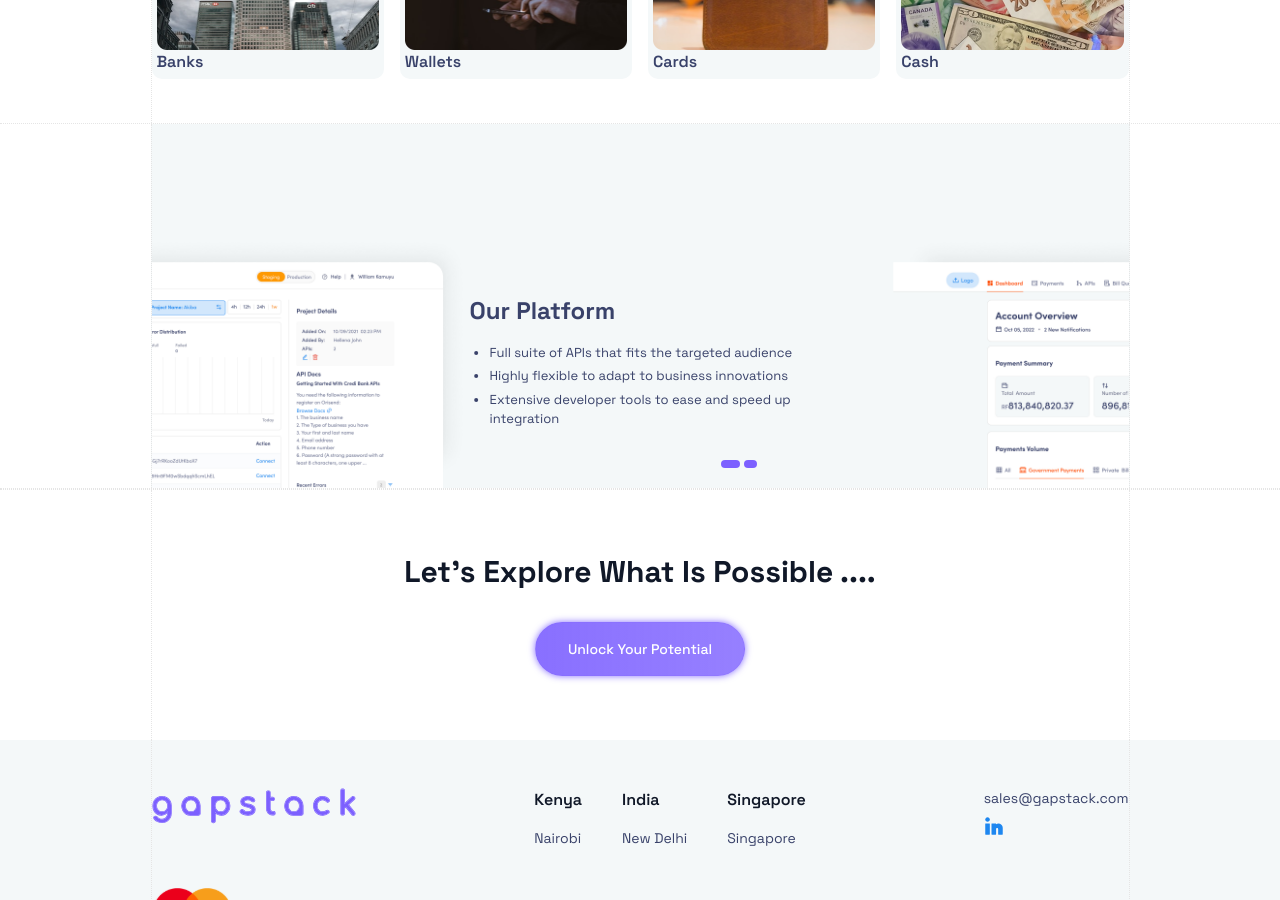
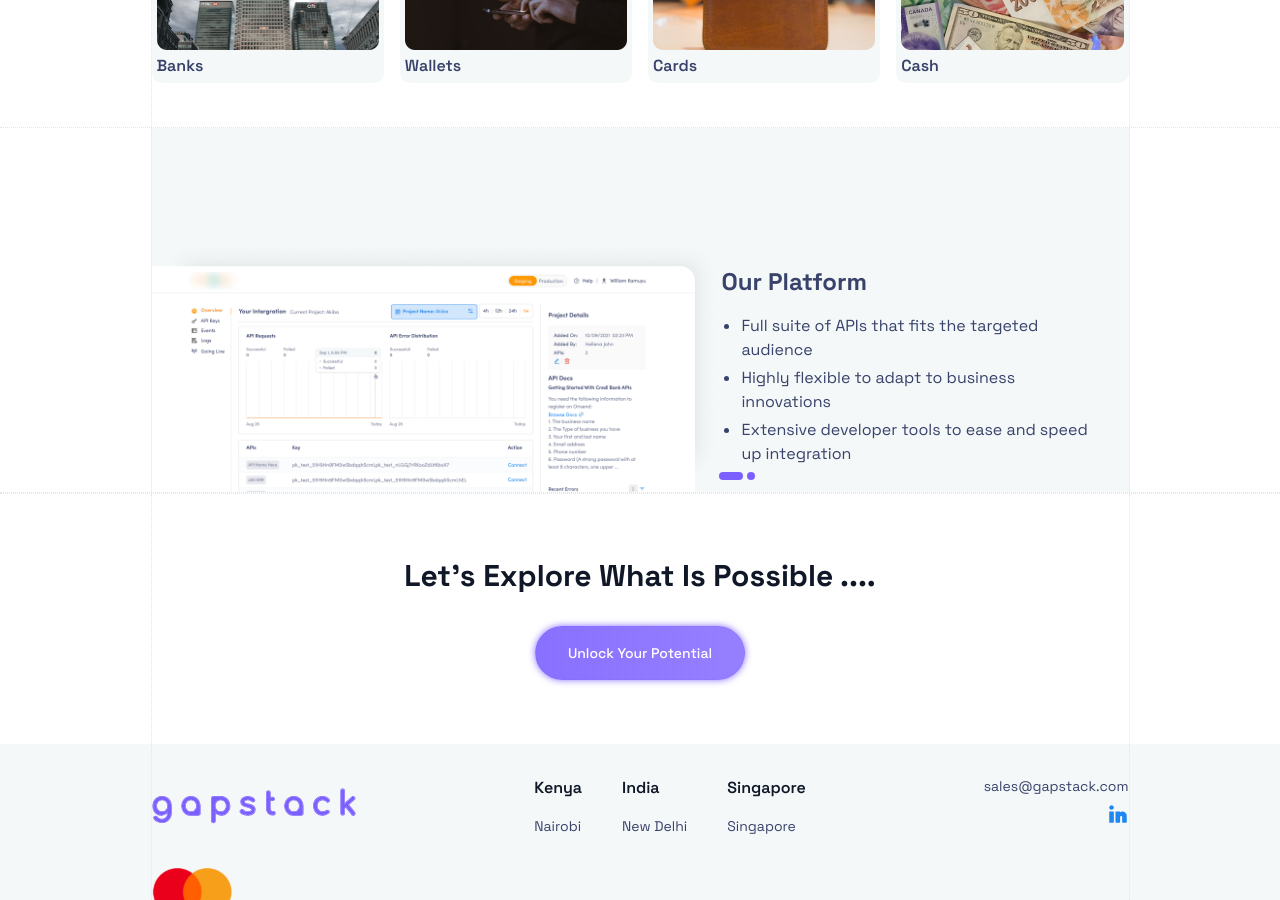
Before and after one commit to realgapstack/website, a React (Vite) app: page / in a window 1280 px wide. Shown: the part 1900-2800 px from the top of the page. Built offline with nearby package versions, Linux system fonts and the light colour scheme.

Commit message:
feat: Enhance layout and styling across components for improved responsiveness and visual consistency

```diff
--- a/src/components/CustomCarousel.tsx
+++ b/src/components/CustomCarousel.tsx
@@ -47,17 +47,19 @@ export function CustomCarousel({ slides, className }: CustomCarouselProps) {
         <CarouselContent>
           {slides.map((slide, index) => (
             <CarouselItem key={index}>
-              <div className="grid grid-cols-1 md:grid-cols-12">
-                <div className="md:col-span-7 min-h-[236px]">
+              <div className="grid grid-cols-1 gap-4 md:grid-cols-12 md:gap-0">
+                <div className="md:col-span-7 min-h-[200px] md:min-h-[236px]">
                   <img
                     src={slide.image}
                     alt={`${slide.title} screenshot`}
-                    className="object-cover w-full h-full rounded-tr-lg"
+                    className="object-cover w-full h-full rounded-lg md:rounded-tr-lg md:rounded-bl-none md:rounded-tl-none md:rounded-br-none"
                   />
                 </div>
-                <div className="flex flex-col justify-center md:col-span-5 md:pr-6">
-                  <h2 className="mb-4 text-2xl font-bold">{slide.title}</h2>
-                  <ul className="pl-5 space-y-1 list-disc">
+                <div className="flex flex-col justify-center px-4 pb-12 md:col-span-5 md:px-0 md:pr-6 md:pb-0">
+                  <h2 className="mb-3 text-lg font-bold md:text-2xl md:mb-4">
+                    {slide.title}
+                  </h2>
+                  <ul className="pl-4 space-y-1 text-sm list-disc md:pl-5 md:text-base">
                     {slide.bullets.map((b, i) => (
                       <li key={i}>{b}</li>
                     ))}
@@ -69,7 +71,7 @@ export function CustomCarousel({ slides, className }: CustomCarouselProps) {
         </CarouselContent>
       </Carousel>
       <div
-        className="absolute right-[38%] flex items-center gap-1 bottom-5 bg-background"
+        className="absolute left-1/2 transform -translate-x-1/2 md:right-[34.7%] md:left-auto md:transform-none flex items-center gap-1 bottom-3 md:bottom-2 bg-background px-2 py-1 rounded-full"
         role="tablist"
         aria-label="Carousel indicators"
       >
@@ -80,7 +82,7 @@ export function CustomCarousel({ slides, className }: CustomCarouselProps) {
               key={dotIndex}
               onClick={() => api?.scrollTo(dotIndex)}
               className={`h-2 rounded-full transition-all duration-300 bg-purple-primary ${
-                active ? " w-6" : "w-2"
+                active ? "w-4 md:w-6" : "w-2"
               }`}
               aria-label={`Go to slide ${dotIndex + 1}`}
               aria-selected={active}
--- a/src/components/PaymentMethods.tsx
+++ b/src/components/PaymentMethods.tsx
@@ -31,21 +31,22 @@ const paymentMethods: PaymentMethod[] = [
 
 export default function PaymentMethods() {
   return (
-    <Section className="pt-12 pb-11">
-      <h2 className="mb-8 text-2xl font-bold text-center text-gray-900 md:text-3xl md:mb-12">
+    <Section className="pt-8 pb-8 md:pt-12 md:pb-11">
+      <h2 className="mb-6 text-xl font-bold text-center text-gray-900 md:text-3xl md:mb-12">
         Payment Methods Suited To Your Customers
       </h2>
-      <div className="grid grid-cols-2 gap-3 lg:grid-cols-4 md:gap-4">
+      <div className="grid grid-cols-2 gap-3 md:grid-cols-4 md:gap-4">
         {paymentMethods.map((method, index) => (
-          <div key={index} className="p-[5px] bg-background rounded-[10px]">
+          <div
+            key={index}
+            className="p-3 bg-background rounded-[10px] md:p-[5px]"
+          >
             <img
               src={method.image}
               alt={method.alt}
-              // width={223}
-              // height={100}
-              className="w-full h-auto"
+              className="w-full h-auto mb-2 md:mb-1"
             />
-            <h3 className="text-sm font-semibold md:text-base">
+            <h3 className="text-xs font-semibold text-center md:text-base md:text-left">
               {method.title}
             </h3>
           </div>
--- a/src/components/Section.tsx
+++ b/src/components/Section.tsx
@@ -1,7 +1,7 @@
 function Section({
   children,
-  className,
-  wrapperClassName,
+  className = "",
+  wrapperClassName = "",
 }: {
   children?: React.ReactNode;
   className?: string;
--- a/src/components/layout/Footer.tsx
+++ b/src/components/layout/Footer.tsx
@@ -18,23 +18,31 @@ const FooterLocationItem = ({
 export default function Footer() {
   return (
     <footer className="bg-background">
-      <div className="max-w-[979px] mx-auto border-l border-r border-dotted border-grey pt-12 pb-7">
-        <div className="flex justify-between pb-10">
-          <div className="col-span-2 md:col-span-1">
+      <div className="max-w-[979px] mx-auto border-l border-r border-dotted border-grey pt-8 pb-7 px-4 md:px-0">
+        <div className="flex flex-col gap-8 pb-8 md:flex-row md:justify-between md:gap-0">
+          <div className="flex items-center justify-start flex-shrink-0">
             <Link to="/">
               <img
                 src="/logo_two.svg"
                 alt="Gapstack Logo"
-                className="w-auto h-9"
+                className="w-auto h-8 md:h-9"
               />
             </Link>
           </div>
-          <div className="flex gap-10">
-            <FooterLocationItem location="Kenya" address="Nairobi" />
-            <FooterLocationItem location="India" address="New Delhi" />
-            <FooterLocationItem location="Singapore" address="Singapore" />
+
+          <div className="flex flex-wrap items-start gap-6 md:items-center md:gap-10">
+            <div className="flex-1 min-w-0 md:flex-initial">
+              <FooterLocationItem location="Kenya" address="Nairobi" />
+            </div>
+            <div className="flex-1 min-w-0 md:flex-initial">
+              <FooterLocationItem location="India" address="New Delhi" />
+            </div>
+            <div className="basis-full md:flex-initial">
+              <FooterLocationItem location="Singapore" address="Singapore" />
+            </div>
           </div>
-          <div className="flex flex-col gap-2">
+
+          <div className="flex flex-col items-start gap-2 md:items-end">
             <a
               href="mailto:sales@gapstack.com"
               className="text-sm text-purple hover:underline"
@@ -55,17 +63,21 @@ export default function Footer() {
             </a>
           </div>
         </div>
-        <div className="flex items-end justify-between">
-          <div>
+
+        {/* Bottom area: partner badge and copyright - center on mobile */}
+        <div className="flex flex-col items-center justify-between gap-4 md:flex-row md:items-end">
+          <div className="flex flex-col items-center md:items-start">
             <img
               src="/icons/mastercard.svg"
               alt="Mastercard"
-              className="w-auto h-12"
+              className="w-auto h-10 md:h-12"
             />
-            <p>Mastercard Partner</p>
+            <p className="text-sm text-center md:text-left">
+              Mastercard Partner
+            </p>
           </div>
           <div>
-            <p className="text-sm text-purple-primary">
+            <p className="text-sm text-center text-purple-primary md:text-right">
               Gapstack {new Date().getFullYear()}. All Rights Reserved
             </p>
           </div>
--- a/src/pages/GlobalPayments.tsx
+++ b/src/pages/GlobalPayments.tsx
@@ -175,7 +175,7 @@ const GlobalPayments = () => {
       </Section>
       <GapstackFeatures />
       <PaymentMethods />
-      <Section className="bg-background pt-28">
+      <Section className="pt-16 bg-background md:pt-28">
         <CustomCarousel slides={slides} />
       </Section>
       <div className="relative w-full h-px border-t border-dotted border-grey" />
--- a/src/pages/GlobalTrade.tsx
+++ b/src/pages/GlobalTrade.tsx
@@ -10,14 +10,14 @@ interface Feature {
 }
 
 const FeatureItem = ({ title, icon, bg, description }: Feature) => (
-  <div>
+  <div className="text-center md:text-left">
     <div
-      className={`flex items-center justify-center w-10 h-10 mb-2 rounded-full ${bg}`}
+      className={`flex items-center justify-center w-10 h-10 mb-2 mx-auto md:mx-0 rounded-full ${bg}`}
     >
       <img src={`/icons/${icon}.svg`} alt="" className="w-5 h-5" />
     </div>
-    <h3 className="text-xl font-semibold ">{title}</h3>
-    <p className="mt-2 text-gray-600">{description}</p>
+    <h3 className="text-lg font-semibold md:text-xl">{title}</h3>
+    <p className="mt-2 text-sm text-gray-600 md:text-base">{description}</p>
   </div>
 );
 
@@ -29,7 +29,7 @@ const GlobalTrade = () => {
       icon: "user-search-01",
       bg: "bg-orange/20",
       description:
-        "Our solution, powered by artificial intelligence and connected to key government and business databases, cuts from days to minutes KnowYourCustomer (KYC)and KnowYourBusiness (KYB) compliance, resulting in faster decision making.",
+        "Our solution, powered by artificial intelligence and connected to key government and business databases, cuts from days to minutes Know Your Customer (KYC) and Know Your Business (KYB) compliance, resulting in faster decision making.",
     },
     {
       title: "Supply Chain Finance",
@@ -50,17 +50,17 @@ const GlobalTrade = () => {
       icon: "tags",
       bg: "bg-green/20",
       description:
-        "We even provide the ERP tools for you tomanage business flows, optimise your finance and improve your credit scoring.",
+        "We even provide the ERP tools for you to manage business flows, optimise your finance and improve your credit scoring.",
     },
   ];
 
   return (
     <div>
-      <Section className="pt-10 text-center pb-7">
+      <Section className="px-4 pt-10 text-center pb-7">
         <h1 className="mb-4 text-2xl font-bold leading-tight md:text-5xl lg:text-5xl md:mb-6 text-balance">
           The single Digital Trade Financing Platform
         </h1>
-        <p className="text-gray-600 text-base text-[13px] mb-6 md:mb-8 max-w-2xl mx-auto leading-relaxed">
+        <p className="max-w-2xl mx-auto mb-6 text-sm leading-relaxed text-gray-600 md:text-base md:mb-8">
           At Gapstack, we digitize your buyer- supplier arrangements; unlock and
           accelerate funding from your international and domestic value chain
           while expanding your unique business relationships.
@@ -95,15 +95,15 @@ const GlobalTrade = () => {
         </div>
       </div>
 
-      <Section className="relative pt-10 bg-background">
-        <div className="relative mx-auto w-fit ">
+      <Section className="relative pt-6 md:pt-10 bg-background">
+        <div className="relative px-4 mx-auto w-fit">
           <img
             src="/images/bid_bonds.png"
             alt="Placeholder"
-            className="h-[27rem] w-auto"
+            className="h-64 md:h-[27rem] w-auto max-w-full"
           />
           {/* Gradient overlay on top of image (right fade) */}
-          <div className="pointer-events-none absolute right-0 left-0 bg-gradient-to-r from-[rgba(244,248,249,0)] to-[rgba(244,248,249,1)] h-14 bottom-0" />
+          <div className="pointer-events-none absolute right-0 left-0 bg-gradient-to-r from-[rgba(244,248,249,0)] to-[rgba(244,248,249,1)] h-8 md:h-14 bottom-0" />
         </div>
       </Section>
 
@@ -132,20 +132,22 @@ const GlobalTrade = () => {
         </div>
       </div>
 
-      <Section className="py-8 md:py-16">
+      <Section className="px-4 py-8 md:py-16">
         {/* Trade Operating System Section */}
-        <div className="mt-16">
+        <div className="mt-8 md:mt-16">
           <div className="text-center">
-            <h2 className="text-4xl font-bold ">Trade Operating System</h2>
-            <p className="mt-4 text-[13px] text-gray-600 max-w-xl mx-auto">
+            <h2 className="text-2xl font-bold md:text-4xl">
+              Trade Operating Systems
+            </h2>
+            <p className="max-w-xl mx-auto mt-4 text-sm text-gray-600 md:text-base">
               Using a single technology platform, and with key financiers, we
               provide all the solutions for business to access trade and supply
               chain finance to expand their markets.
             </p>
           </div>
-          <div className="grid items-start grid-cols-12 gap-8 mt-8">
+          <div className="grid items-start grid-cols-1 gap-6 mt-6 lg:grid-cols-12 md:gap-8 md:mt-8">
             {/* Image */}
-            <div className="h-full col-span-4 overflow-hidden bg-gray-200 rounded-lg">
+            <div className="h-48 overflow-hidden bg-gray-200 rounded-lg md:h-full lg:col-span-4">
               <img
                 src="/images/os_image.png"
                 alt="Person handling fruits"
@@ -153,7 +155,7 @@ const GlobalTrade = () => {
               />
             </div>
             {/* Features */}
-            <div className="grid grid-cols-2 col-span-8 gap-8 pr-2">
+            <div className="grid grid-cols-1 gap-6 md:grid-cols-2 lg:col-span-8 md:gap-8 lg:pr-2">
               {features.map((f) => (
                 <FeatureItem key={f.title} {...f} />
               ))}
@@ -164,15 +166,15 @@ const GlobalTrade = () => {
 
       <Section
         wrapperClassName="bg-[url('/images/global_progress_bg.jpg')] bg-cover bg-center"
-        className="relative py-12 mx-auto overflow-hidden"
+        className="relative py-8 mx-auto overflow-hidden md:py-12"
       >
-        <div className="relative z-10 ">
-          <div className="relative z-10 px-8 text-center text-white">
-            <h2 className="mb-6 text-4xl font-bold md:text-5xl">
+        <div className="relative z-10">
+          <div className="relative z-10 px-6 text-center text-white md:px-8">
+            <h2 className="mb-4 text-2xl font-bold md:mb-6 md:text-4xl lg:text-5xl">
               Built For Global Progress
             </h2>
             <div className="max-w-xl mx-auto">
-              <p className="text-[13px] leading-relaxed">
+              <p className="text-sm leading-relaxed md:text-base">
                 We are passionate about trade. We understand trade is the true
                 agent of economic transformation for the world. Gapstack's
                 platform is a comprehensive suite of automation, financing &
@@ -184,10 +186,10 @@ const GlobalTrade = () => {
         </div>
       </Section>
 
-      <Section className="py-8 md:py-16">
+      <Section className="px-4 py-8 md:py-16">
         {/* Explore Section */}
-        <div className="mt-16 text-center">
-          <h2 className="text-4xl font-bold ">
+        <div className="mt-8 text-center md:mt-16">
+          <h2 className="text-2xl font-bold md:text-4xl">
             Explore The Gapstack Advantage Now
           </h2>
           <Button size="lg" className="mt-6">
@@ -196,19 +198,21 @@ const GlobalTrade = () => {
         </div>
 
         {/* Three Columns */}
-        <div className="mt-12 grid grid-cols-3 gap-8 pt-0.5">
-          <div className="">
+        <div className="mt-8 md:mt-12 grid grid-cols-1 md:grid-cols-3 gap-6 md:gap-8 pt-0.5">
+          <div className="text-center md:text-left">
             <div className="rounded-lg">
               <img
                 src="/images/explore_one.png"
                 alt="Bid Bonds"
-                className=""
+                className="w-full h-auto max-w-sm mx-auto md:max-w-none"
                 height={160}
                 width={316}
               />
             </div>
-            <h3 className="mt-4 text-xl font-semibold ">Gapstack For Banks</h3>
-            <p className="mt-2 text-gray-600">
+            <h3 className="mt-4 text-lg font-semibold md:text-xl">
+              Gapstack For Banks
+            </h3>
+            <p className="mt-2 text-sm text-gray-600 md:text-base">
               Optimize your eco-system and value chain financing processes with
               Gapstack. Enrich your market acquisition strategy through our
               comprehensive digital onboarding tool and manage credit risk
@@ -216,36 +220,38 @@ const GlobalTrade = () => {
               relationship with new and existing businesses.
             </p>
           </div>
-          <div className="">
+          <div className="text-center md:text-left">
             <div className="rounded-lg">
               <img
                 src="/images/explore_two.png"
                 alt="Bid Bonds"
-                className=""
+                className="w-full h-auto max-w-sm mx-auto md:max-w-none"
                 height={160}
                 width={316}
               />
             </div>
-            <h3 className="mt-4 text-xl font-semibold ">
+            <h3 className="mt-4 text-lg font-semibold md:text-xl">
               Gapstack for Businesses
             </h3>
-            <p className="mt-2 text-gray-600">
+            <p className="mt-2 text-sm text-gray-600 md:text-base">
               Access working capital. Grow your business. Gapstack provides the
               means to connect you to your buyers, suppliers and financiers.
             </p>
           </div>
-          <div className="">
+          <div className="text-center md:text-left">
             <div className="rounded-lg">
               <img
                 src="/images/explore_three.png"
                 alt="Bid Bonds"
-                className=""
+                className="w-full h-auto max-w-sm mx-auto md:max-w-none"
                 height={160}
                 width={316}
               />
             </div>
-            <h3 className="mt-4 text-xl font-semibold ">Gapstack for Agents</h3>
-            <p className="mt-2 text-gray-600">
+            <h3 className="mt-4 text-lg font-semibold md:text-xl">
+              Gapstack for Agents
+            </h3>
+            <p className="mt-2 text-sm text-gray-600 md:text-base">
               Digitize your capital deployment and explore new trade asset
               classes. Build verticals of interest to your investment strategy.
               Manage your portfolio directly on the platform.
```
Also changed, not shown: src/components/GapstackFeatures.tsx (+16 -8 lines), src/components/layout/Header.tsx (+61 -4 lines).
